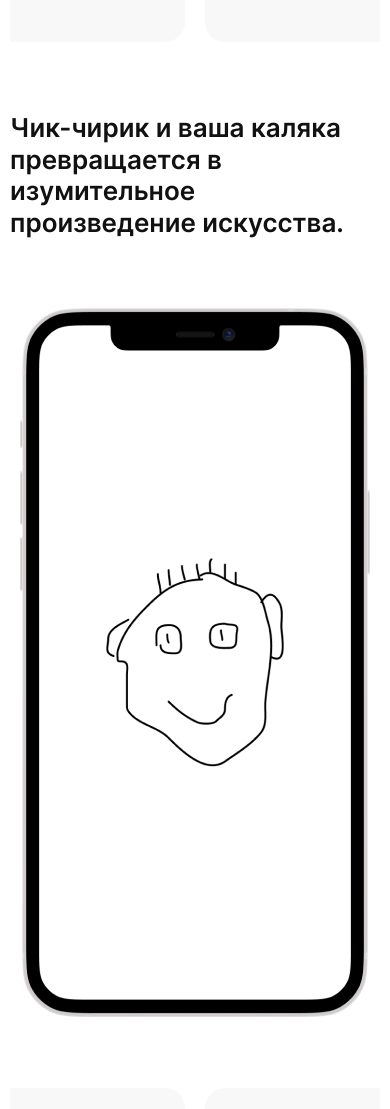
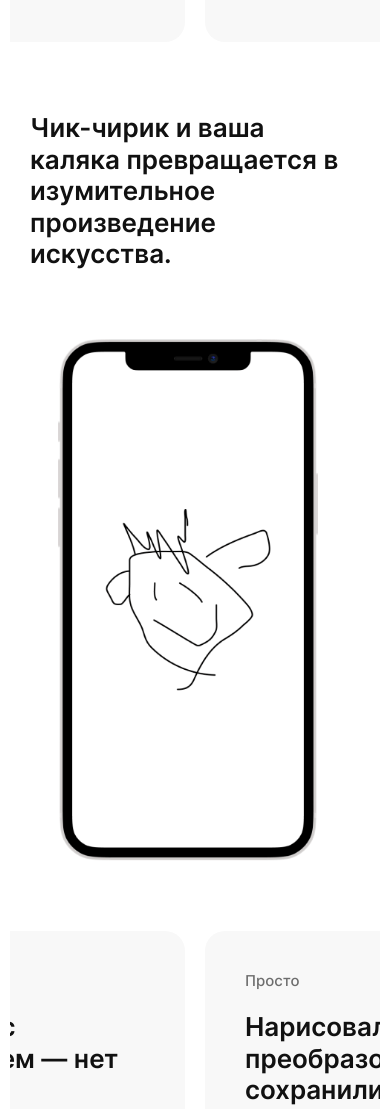
Before and after one commit to Lakatosska/Kalyaka, a plain HTML site: page index.html in a window 390 px wide. Shown: the part 1223-2332 px from the top of the page. Drawn offline with Linux system fonts and the light colour scheme; files whose address does not match are found by name.

Commit message:
adaptive mockups

```diff
--- a/index.html
+++ b/index.html
@@ -51,11 +51,19 @@
               Чик-чирик и ваша каляка превращается в изумительное произведение
               искусства.
             </h2>
+
             <div class="mockups">
               <img class="mockups__image" src="images/kalyaka_low.png" />
-              <img class="mockups__image" src="images/kalyaka_medium.png" />
-              <img class="mockups__image" src="images/kalyaka_high.png" />
+              <img
+                class="mockups__image mockups__image_hidden"
+                src="images/kalyaka_medium.png"
+              />
+              <img
+                class="mockups__image mockups__image_hidden"
+                src="images/kalyaka_high.png"
+              />
             </div>
+
             <ul class="cards page__cards">
               <li class="card">
                 <p class="card__feature">Быстро</p>
--- a/scss/blocks/mockups/mockups.scss
+++ b/scss/blocks/mockups/mockups.scss
@@ -1,13 +1,35 @@
 .mockups {
+  width: 100%;
+  max-width: 1100px;
   margin: 0 auto;
   display: flex;
+  flex-direction: row;
   justify-content: center;
+  align-items: center;
 }
 
 .mockups__image {
   margin-right: 25px;
+  width: 100%;
+
+  @media screen and (max-width: 1130px) {
+    margin-right: 15px;
+    width: 226px;
+    height: 461px;
+  }
+
+  @media screen and (max-width: 745px) {
+    width: 260px;
+    height: 522px;
+  }
 }
 
 .mockups__image:last-of-type {
   margin-right: 0;
 }
+
+.mockups__image_hidden {
+  @media screen and (max-width: 745px) {
+    display: none;
+  }
+}
--- a/scss/blocks/title/title.scss
+++ b/scss/blocks/title/title.scss
@@ -6,13 +6,15 @@
   max-width: 1103px;
   padding: 0;
 
-  @media screen and (max-width: 1100px) {
+  @media screen and (max-width: 1130px) {
     font-size: 33px;
     line-height: 37px;
+    padding: 0 50px;
   }
 
   @media screen and (max-width: 745px) {
     font-size: 26px;
     line-height: 31.47px;
+    padding: 0 20px;
   }
 }
```
Also changed, not shown: pages/index.css, scss/blocks/mockups/mockups.css, scss/blocks/title/title.css, 3 other files.
